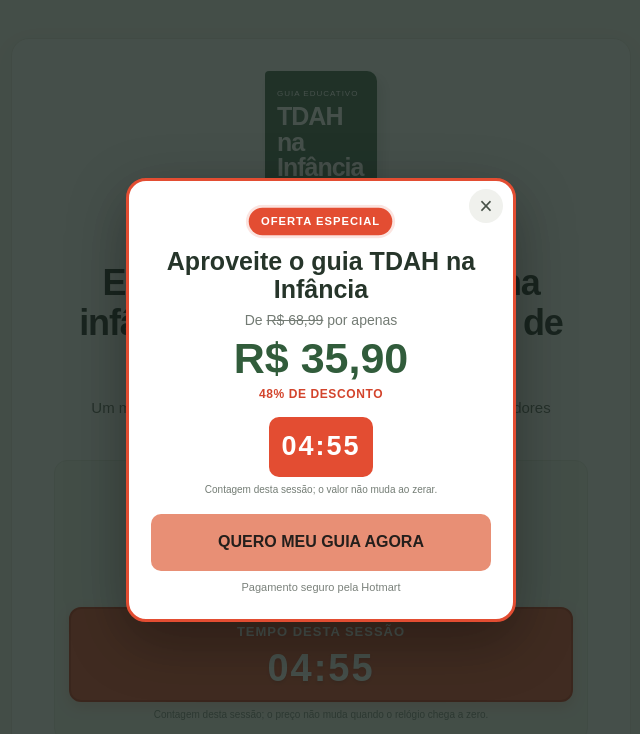
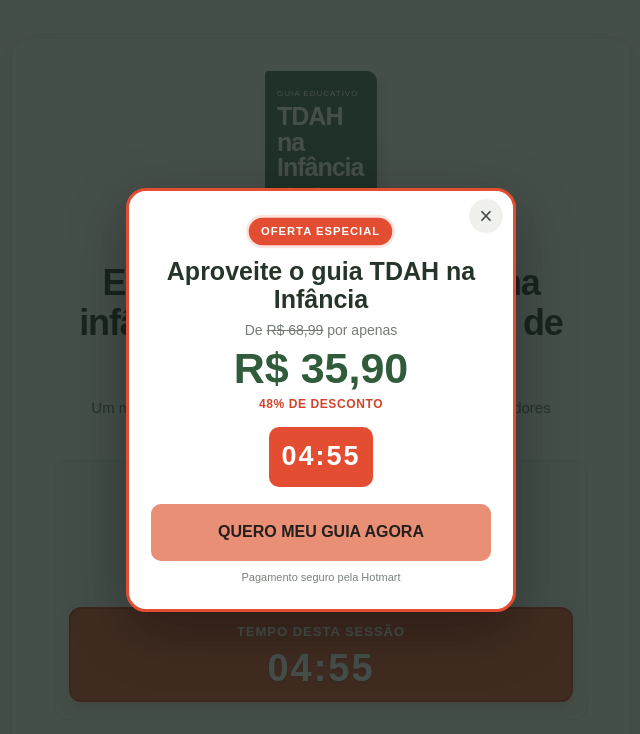
Before and after one commit to delwen98/editora-floquinhos, a plain HTML site: page index.html in a window 1280 px wide. Shown: the top 734 px of the page, without its empty margins (319-959 px from the left). Drawn offline with Linux system fonts and the light colour scheme.

Commit message:
Remove aviso abaixo dos contadores

```diff
--- a/index.html
+++ b/index.html
@@ -26,7 +26,7 @@
 <div class="discount">48% DE DESCONTO</div>
 <div class="price">R$ 35,90<small>Pagamento seguro pelo checkout Hotmart</small></div>
 <div class="timer" aria-live="off"><span>Tempo desta sessão</span><strong id="countdown">05:00</strong></div>
-<p class="timer-note" id="timer-note">Contagem desta sessão; o preço não muda quando o relógio chega a zero.</p>
+
 </div>
 <a class="cta" href="https://go.hotmart.com/J108528450E" target="_blank" rel="noopener">QUERO MEU GUIA AGORA</a>
 <div class="secure">A compra é finalizada no ambiente seguro da Hotmart.</div>
@@ -68,7 +68,6 @@
     <div class="popup-price">R$ 35,90</div>
     <div class="popup-discount">48% DE DESCONTO</div>
     <div class="popup-timer" id="popup-countdown">05:00</div>
-    <p class="popup-caption">Contagem desta sessão; o valor não muda ao zerar.</p>
     <a class="cta" href="https://go.hotmart.com/J108528450E" target="_blank" rel="noopener">QUERO MEU GUIA AGORA</a>
     <div class="secure">Pagamento seguro pela Hotmart</div>
   </section>
@@ -77,7 +76,6 @@
 (() => {
   let remaining = 5 * 60;
   const display = document.getElementById('countdown');
-  const note = document.getElementById('timer-note');
   const popupDisplay = document.getElementById('popup-countdown');
   const overlay = document.getElementById('offer-overlay');
   const closeButton = document.getElementById('offer-close');
@@ -104,7 +102,6 @@
     display.textContent = timeText;
     popupDisplay.textContent = timeText;
     if (remaining === 0) {
-      note.textContent = 'Contagem concluída. O preço promocional continua visível nesta página.';
       return;
     }
     remaining -= 1;
```
